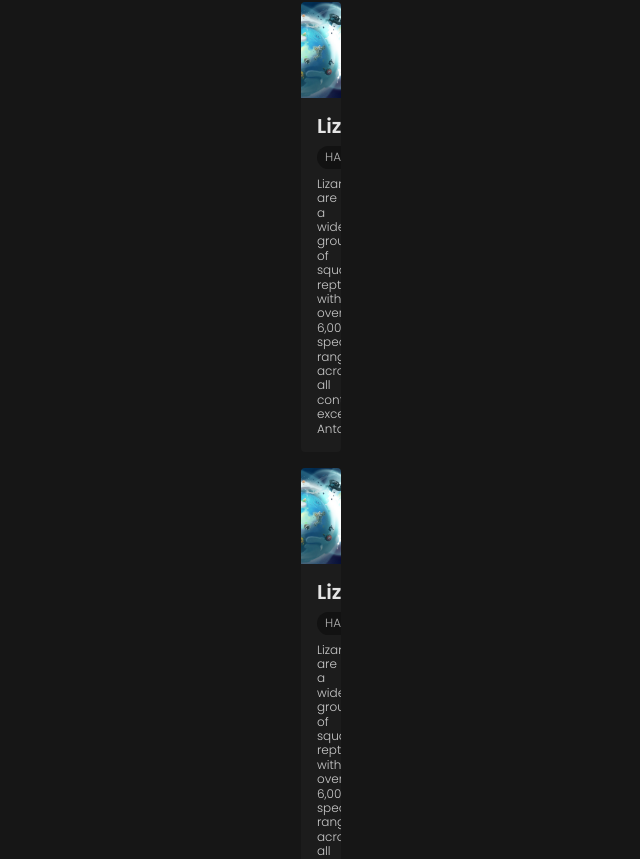
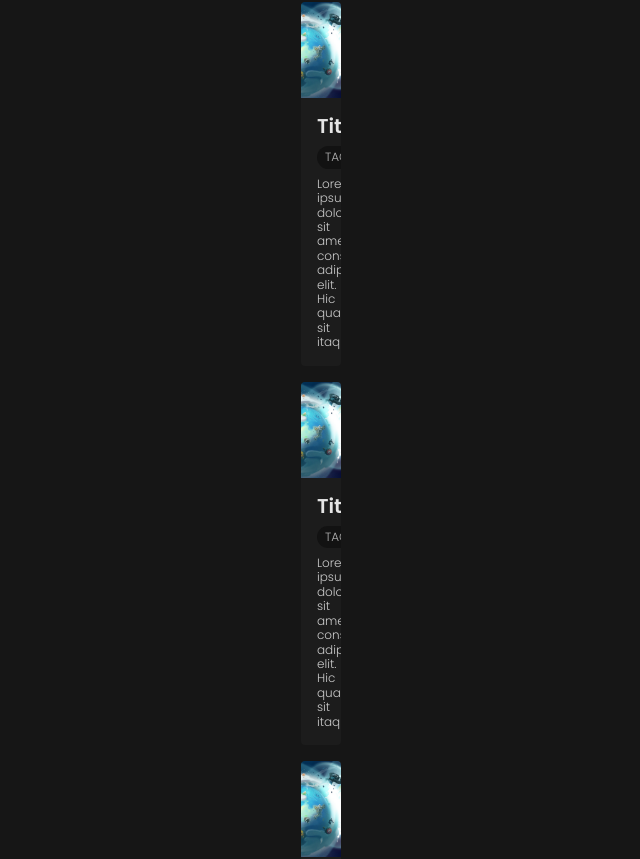
Before and after one commit to Firzus/wakfu_guide_website, a Next.js app: page /guides in a window 1280 px wide. Shown: the part 457-1316 px from the top of the page, without its empty margins (299-939 px from the left). Built offline with nearby package versions, Linux system fonts and the light colour scheme.

Commit message:
card guide

```diff
--- a/app/guides/page.jsx
+++ b/app/guides/page.jsx
@@ -3,12 +3,20 @@ import React from 'react'
 import Image from 'next/image'
 import Link from 'next/link'
 
-// Data
+// Components
+import CardGuide from '@components/cards/CardGuide'
 
 // Asset
 import Arrow from '@public/icons/arrow.svg'
+
 // - test
 import ImgTest from '@public/images/wakfu_server.jpeg'
+
+const titleTest = "Title";
+const imgSrc = ImgTest;
+const imgAlt = "Alt Test"
+const descriptionTest = "Lorem ipsum dolor sit amet consectetur adipisicing elit. Hic quae sit itaque.";
+const tagsTest = ['TAG 1', 'TAG 2', 'TAG 3', 'TAG 4'];
 
 const Guides = () => {
     return (
@@ -64,79 +72,38 @@ const Guides = () => {
 
             <section className='grid gap-y-4'>
 
-                <Link href="/" className='bg-black-700 flex flex-col w-full sm:w-1/2 rounded overflow-hidden'>
-                    <Image
-                        src={ImgTest}
-                        alt='Img Test'
-                        className='object-cover h-24'
-                    />
+                <CardGuide
+                    link="/"
+                    image={{
+                        src: imgSrc,
+                        alt: imgAlt
+                    }}
+                    title={titleTest}
+                    description={descriptionTest}
+                    tags={tagsTest}
+                />
 
-                    <main className='flex flex-col pl-4 py-4 gap-2'>
-                        <h2 className='pr-4 subtitle_2 text-white-100'>
-                            Lizard
-                        </h2>
+                <CardGuide
+                    link="/"
+                    image={{
+                        src: imgSrc,
+                        alt: imgAlt
+                    }}
+                    title={titleTest}
+                    description={descriptionTest}
+                    tags={tagsTest}
+                />
 
-                        <ul className='flex items-center whitespace-nowrap gap-1 overflow-x-scroll no-scrollbar'>
-                            <li className='snap-center extra_small uppercase text-center text-white-300 bg-black-900 px-2 py-1 rounded-full'>
-                                HAVRE-MONDE
-                            </li>
-
-                            <li className='snap-center extra_small uppercase text-center text-white-300 bg-black-900 px-2 py-1 rounded-full'>
-                                HAVRE-MONDE
-                            </li>
-
-                            <li className='snap-center extra_small uppercase text-center text-white-300 bg-black-900 px-2 py-1 rounded-full'>
-                                HAVRE-MONDE
-                            </li>
-
-                            <li className='snap-center extra_small uppercase text-center text-white-300 bg-black-900 px-2 py-1 rounded-full'>
-                                HAVRE-MONDE
-                            </li>
-                        </ul>
-
-                        <p className='pr-4 extra_small text-white-200'>
-                            Lizards are a widespread group of squamate reptiles, with over 6,000
-                            species, ranging across all continents except Antarctica.
-                        </p>
-                    </main>
-                </Link>
-
-                <Link href="/" className='bg-black-700 flex flex-col w-full sm:w-1/2 rounded overflow-hidden'>
-                    <Image
-                        src={ImgTest}
-                        alt='Img Test'
-                        className='object-cover h-24'
-                    />
-
-                    <main className='flex flex-col pl-4 py-4 gap-2'>
-                        <h2 className='pr-4 subtitle_2 text-white-100'>
-                            Lizard
-                        </h2>
-
-                        <ul className='flex items-center whitespace-nowrap gap-1 overflow-x-scroll no-scrollbar'>
-                            <li className='snap-center extra_small uppercase text-center text-white-300 bg-black-900 px-2 py-1 rounded-full'>
-                                HAVRE-MONDE
-                            </li>
-
-                            <li className='snap-center extra_small uppercase text-center text-white-300 bg-black-900 px-2 py-1 rounded-full'>
-                                HAVRE-MONDE
-                            </li>
-
-                            <li className='snap-center extra_small uppercase text-center text-white-300 bg-black-900 px-2 py-1 rounded-full'>
-                                HAVRE-MONDE
-                            </li>
-
-                            <li className='snap-center extra_small uppercase text-center text-white-300 bg-black-900 px-2 py-1 rounded-full'>
-                                HAVRE-MONDE
-                            </li>
-                        </ul>
-
-                        <p className='pr-4 extra_small text-white-200'>
-                            Lizards are a widespread group of squamate reptiles, with over 6,000
-                            species, ranging across all continents except Antarctica.
-                        </p>
-                    </main>
-                </Link>
+                <CardGuide
+                    link="/"
+                    image={{
+                        src: imgSrc,
+                        alt: imgAlt
+                    }}
+                    title={titleTest}
+                    description={descriptionTest}
+                    tags={tagsTest}
+                />
 
             </section>
         </main>
--- /dev/null
+++ b/components/cards/CardGuide.jsx
@@ -0,0 +1,43 @@
+import Image from 'next/image'
+import Link from 'next/link'
+
+const CardGuide = ({
+    link,
+    title,
+    description,
+    tags = [],
+    image: {
+        src,
+        alt
+    }
+}) => {
+    return (
+        <Link href={link} className='bg-black-700 flex flex-col w-full sm:w-1/2 rounded overflow-hidden'>
+            <Image
+                src={src}
+                alt={alt}
+                className='object-cover h-24'
+            />
+
+            <main className='flex flex-col pl-4 py-4 gap-2'>
+                <h2 className='pr-4 subtitle_2 text-white-100'>
+                    {title}
+                </h2>
+
+                <ul className='flex items-center whitespace-nowrap gap-1 overflow-x-scroll no-scrollbar'>
+                    {tags.map(tag => (
+                        <li key={tag} className='snap-center extra_small uppercase text-center text-white-300 bg-black-900 px-2 py-1 rounded-full'>
+                            {tag}
+                        </li>
+                    ))}
+                </ul>
+
+                <p className='pr-4 extra_small text-white-200'>
+                    {description}
+                </p>
+            </main>
+        </Link>
+    )
+}
+
+export default CardGuide
```
